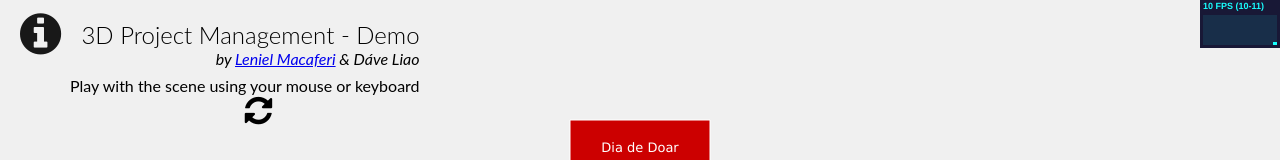
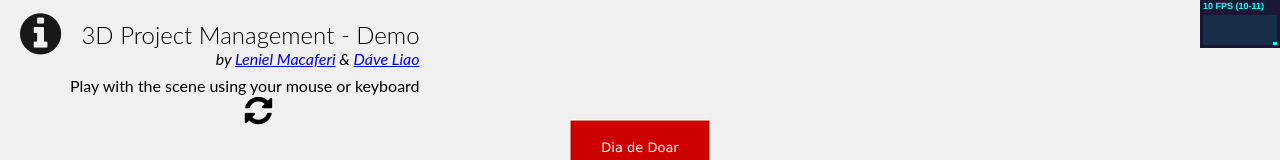
Before and after one commit to leniel/3DPM, a plain HTML site: page index.html in a window 1280 px wide. Shown: the top 160 px of the page. Drawn offline with Linux system fonts and the light colour scheme; animation ran at ten frames a second.

Commit message:
Added author info and link to Dáve

```diff
--- a/index.html
+++ b/index.html
@@ -34,7 +34,8 @@
     </div>
     <div id="title">
         <h1>3D Project Management - Demo</h1>
-        <i>by <a href="http://www.leniel.net" target="_blank">Leniel Macaferi</a> & Dáve Liao</i>
+        <i>by <a href="http://www.leniel.net" target="_blank">Leniel Macaferi</a> &
+        <a href="http://buscatextual.cnpq.br/buscatextual/visualizacv.do?id=K4641907Z4" target="_blank">Dáve Liao</a></i>
         <p>Play with the scene using your mouse or keyboard
         </p>
         <i class="fa fa-refresh fa-2x" aria-hidden="true" title="Reset camera"></i>
--- a/js/cube.js
+++ b/js/cube.js
@@ -1,3 +1,8 @@
+/**
+ * @author Leniel Macaferi <leniel@gmail.com>
+ * 2016-12-18
+ */
+
 function createDynamicTexture(props, width, height) {
 
     var dynamicTexture;
--- a/js/project-wbs.js
+++ b/js/project-wbs.js
@@ -1,3 +1,7 @@
+/**
+ * @author Leniel Macaferi <leniel@gmail.com>
+ * 2016-12-18
+ */
 
 function addCubeToScene(text, x, y, margin, lineHeight, width, height, color, textColor) {
 
```
